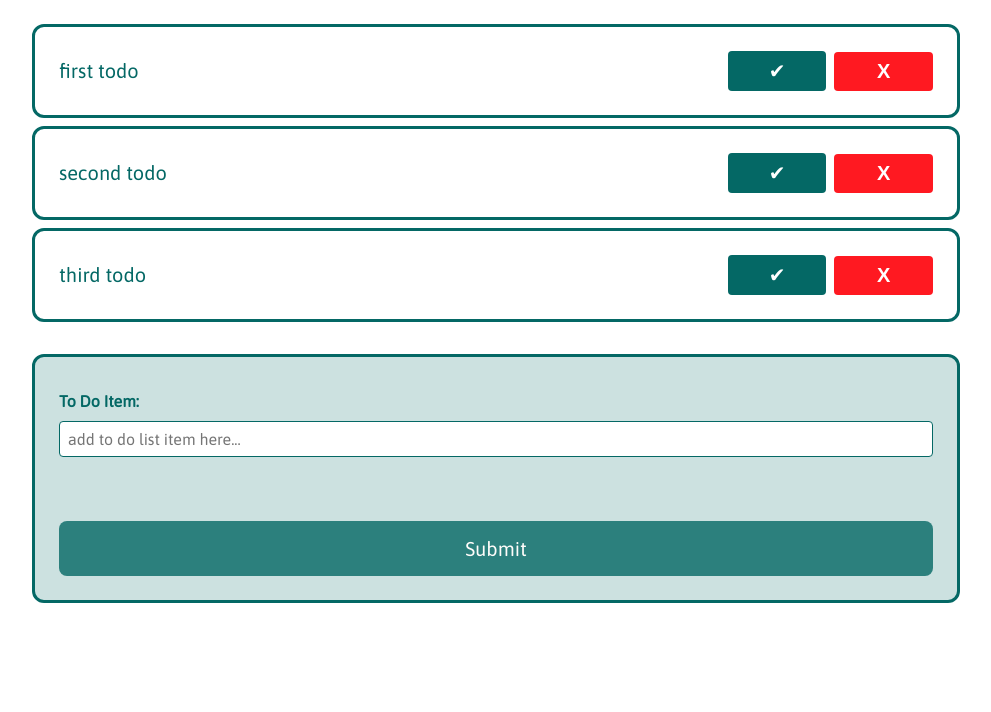
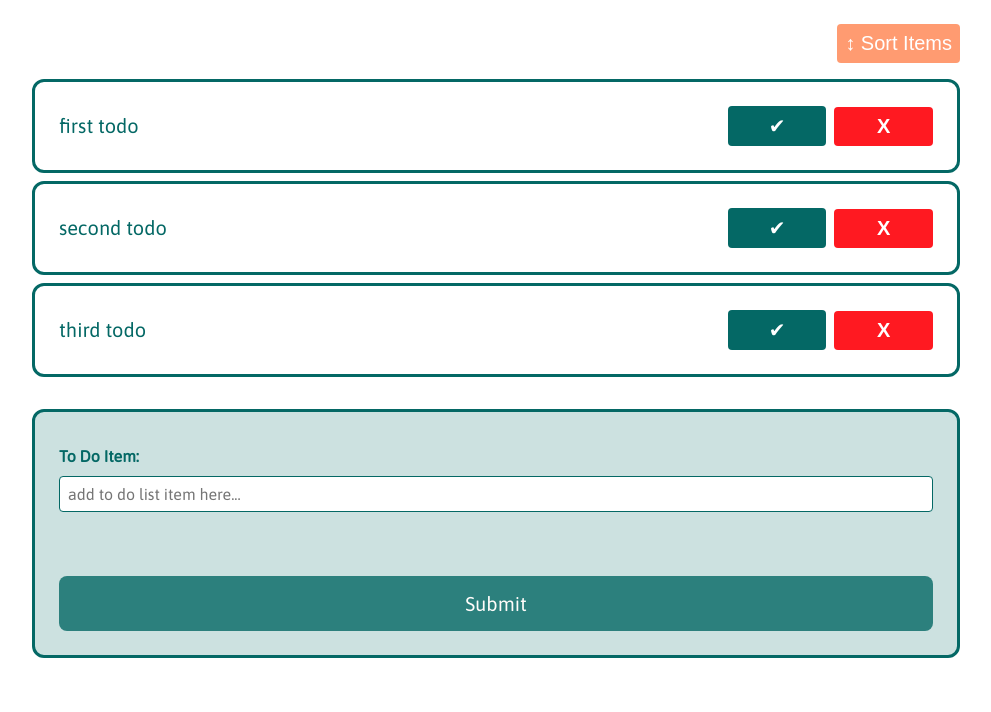
Before and after one commit to fac-15/CC_toDoList, a website: page index.html in a window 1280 px wide. Shown: the part 88-800 px from the top of the page, without its empty margins (144-1135 px from the left). Drawn offline with Linux system fonts and the light colour scheme.

Commit message:
start of sort function

```diff
--- a/dom.js
+++ b/dom.js
@@ -78,6 +78,16 @@
 
 
 
+    // add sort button (added in DOM, without js)
+    var sortButtonNode = document.getElementById('sort-container').childNodes[1];
+    sortButtonNode.addEventListener('click', function(event) {
+      var newState = todoFunctions.sortTodos(state);
+      update(newState);
+      console.log(newState);
+    });
+
+
+
 
     // you should not need to change this function
     var update = function(newState) {
--- a/index.html
+++ b/index.html
@@ -17,6 +17,9 @@
       <h1>To Do List App</h1>
     </section>
 
+    <div id="sort-container">
+      <button class="sort" aria-label="sort button">&#8597; Sort Items</button>
+    </div>
     <div id="todo-container">
     </div>
 
--- a/logic.js
+++ b/logic.js
@@ -67,9 +67,22 @@ var todoFunctions = {
     // this element will have its done value toggled
     // hint: array.map
   },
+  sortFunction: function(todos) {
+    // this function feeds in to sortTodos - keep it pure hopefully
+    // - sort by ID
+    // - only sorts once so far (just reverses order)
+    return this.cloneArrayOfObjects(todos).sort(function(a, b) {
+      return b.id - a.id;
+    });
+  },
   sortTodos: function(todos, sortFunction) {
+
+    // works similar to addTodo
+    var sortedTodos = this.sortFunction(todos);
+    return this.cloneArrayOfObjects(sortedTodos);
+
     // stretch goal! Do this last
-    // should leave the input arguement todos unchanged (you can use cloneArrayOfObjects)
+    // should leave the input argument todos unchanged (you can use cloneArrayOfObjects)
     // sortFunction will have same signature as the sort function in array.sort
     // hint: array.slice, array.sort
   }
--- a/package.json
+++ b/package.json
@@ -4,7 +4,7 @@
   "description": "## Notes and stuff - [IIFE - Immediately Invoked Function Expression](https://developer.mozilla.org/en-US/docs/Glossary/IIFE)",
   "main": "dom.js",
   "scripts": {
-    "test": "tape ./test.js | tap-spec"
+    "test": "tape ./test.js"
   },
   "repository": {
     "type": "git",
--- a/style.css
+++ b/style.css
@@ -15,6 +15,16 @@ h1 {
   text-align : center;
 }
 
+button {
+  margin-left : .5rem;
+  padding: .5rem;
+  font-size: 1.25rem;
+  color: black;
+  border: 0;
+  border-radius: 0.25rem;
+  cursor: pointer;
+  transition: background-color ease-in-out 0.3s;
+}
 
 main {
   padding: 20px;
@@ -22,6 +32,24 @@ h1 {
   max-width: 1200px;
   margin : 0 auto;
 }
+
+/* sort button and container */
+#sort-container {
+  display : flex;
+  justify-content : flex-end;
+  margin-bottom : 1rem;
+  /* padding : 0 1.5rem; */
+  box-sizing: border-box;
+  /* border : 3px solid transparent; */
+  /* align with list items */
+}
+button.sort {
+  background: rgb(255, 155, 113);
+  color : white;
+}
+
+
+
 
 
 /* list items */
@@ -44,14 +72,6 @@ h1 {
 }
 li button {
   flex : 1;
-    margin-left : .5rem;
-    padding: .5rem;
-    font-size: 1.25rem;
-    color: black;
-    border: 0;
-    border-radius: 0.25rem;
-    cursor: pointer;
-    transition: background-color ease-in-out 0.3s;
 }
 li button.delete {
   font-weight: bold;
@@ -144,9 +164,13 @@ h1 {
 @media only screen and (min-width: 600px) {
 
   section,
+  #sort-container,
   #todo-container,
   form {
     max-width: 80%;
     margin: 0 auto 2rem;
   }
+  #sort-container {
+    margin-bottom : 1rem;
   }
+}
```
Lines whose indentation alone changed are shown as unchanged.
